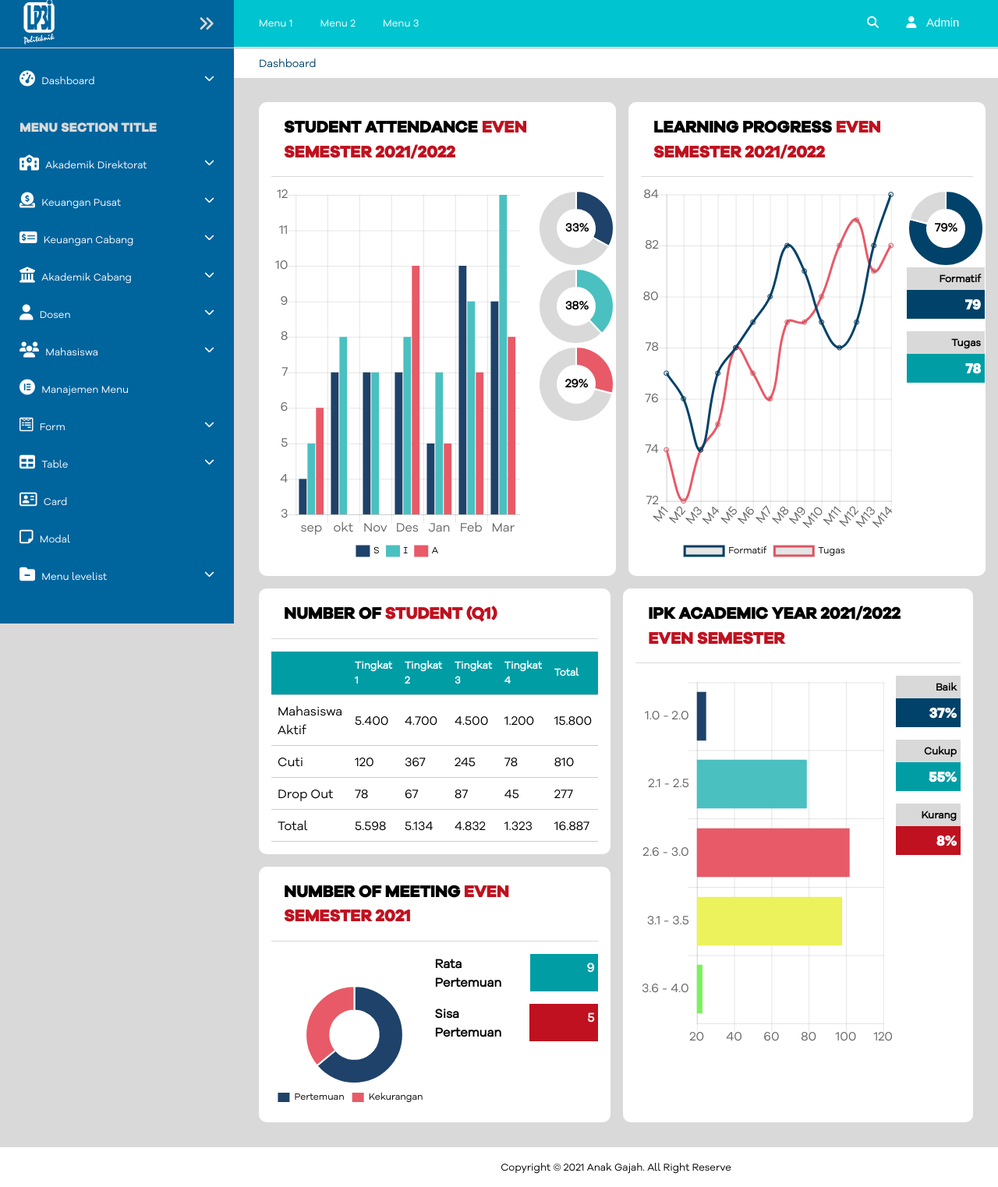
After one commit to beta-tester-cell/mytemplates-admin, a PHP site: page /index-akademik-cabang.php in a window 1280 px wide. The commit adds this page. Shown: the whole page at 78% size. Run offline with PHP 8.4, Linux system fonts and the light colour scheme; some libraries are stand-ins or nearby versions.

Commit message:
add akademik cabang and add script horizontal bar

```diff
--- a/footer.php
+++ b/footer.php
@@ -29,6 +29,8 @@
 
 <script src="theme/js/dashboard.js" defer></script>
 
+<script src="theme/js/akademikcabang.js" defer></script>
+
 
 
 
--- a/header.php
+++ b/header.php
@@ -1221,7 +1221,7 @@
 
                                 <li class="side-menu-item">
 
-                                    <a href="dashboard-page.php">
+                                    <a href="index-akademik-cabang.php">
 
                                         <span class="menu-icon-child"><i class="fa fa-tachometer-alt"></i></span>
 
--- /dev/null
+++ b/index-akademik-cabang.php
@@ -0,0 +1,205 @@
+<?php include('header.php') ?>
+<div class="breadcrumb-wrapper">
+    <div class="breadcrumb">
+        <a href="index-akademik-cabang.php">Dashboard</a>
+    </div>
+</div>
+<div class="content">
+    <div class="container">
+        <div class="py-1">
+            <div class="flex-chart d-flex grid-gap-1 flex-change mb-1">
+                <div class="card">
+                    <div class="card-header">
+                        <h6>STUDENT ATTENDANCE <span class="text-danger">EVEN SEMESTER 2021/2022</span></h6>
+                    </div>
+                    <div class="chart-box-newStudent">
+                        <div class="chart">
+                            <div class="chart-container">
+                                <canvas id="ChartKehadiran"></canvas>
+                            </div>
+                        </div>
+                        <div class="info">
+                            <div class="chart-presentase">
+                                <div class="chart-container">
+                                    <canvas id="ChartSakit"></canvas>
+                                    <span class="presentage">33%</span>
+                                </div>
+                                <div class="chart-container">
+                                    <canvas id="ChartIjin"></canvas>
+                                    <span class="presentage">38%</span>
+                                </div>
+                                <div class="chart-container">
+                                    <canvas id="ChartAbsen"></canvas>
+                                    <span class="presentage">29%</span>
+                                </div>
+                            </div>
+
+                        </div>
+                    </div>
+                </div>
+                <div class="card">
+                    <div class="card-header">
+                        <h6>LEARNING PROGRESS <span class="text-danger">EVEN SEMESTER 2021/2022</span></h6>
+                    </div>
+                    <div class="chart-box-newStudent">
+                        <div class="chart">
+                            <div class="chart-container">
+                                <canvas id="ChartLearning"></canvas>
+                            </div>
+                        </div>
+                        <div class="info">
+                            <div class="chart-presentase">
+                                <div class="chart-container">
+                                    <canvas id="Chartlearning"></canvas>
+                                    <span class="presentage">79%</span>
+                                </div>
+                                <div class="wrapper-width d-flex flex-column mb-1">
+                                    <div class="bg-dark">
+                                        <span>Formatif</span>
+                                    </div>
+                                    <div class="bg-color-primary">
+                                        <h6 class="chartInfo">79</h6>
+                                    </div>
+                                </div>
+                                <div class="wrapper-width d-flex flex-column mb-1">
+                                    <div class="bg-dark">
+                                        <span>Tugas</span>
+                                    </div>
+                                    <div class="bg-color-secondary">
+                                        <h6 class="chartInfo">78</h6>
+                                    </div>
+                                </div>
+                            </div>
+                        </div>
+
+                    </div>
+                </div>
+            </div>
+            <div class="flex-chart d-flex grid-gap-1 flex-change mb-1">
+                <div class="d-flex flex-column grid-gap-1 child">
+                    <div class="card">
+                        <div class="card-header">
+                            <h6>NUMBER OF <span class="text-danger">STUDENT (Q1)</span></h6>
+                        </div>
+                        <div class="table-responsive">
+                            <table>
+                                <thead class="bg-color-secondary">
+                                    <tr>
+                                        <th></th>
+                                        <th>Tingkat 1</th>
+                                        <th>Tingkat 2</th>
+                                        <th>Tingkat 3</th>
+                                        <th>Tingkat 4</th>
+                                        <th>Total</th>
+                                    </tr>
+                                </thead>
+                                <tbody>
+                                    <tr>
+                                        <td>Mahasiswa Aktif</td>
+                                        <td>5.400</td>
+                                        <td>4.700</td>
+                                        <td>4.500</td>
+                                        <td>1.200</td>
+                                        <td>15.800</td>
+                                    </tr>
+                                    <tr>
+                                        <td>Cuti</td>
+                                        <td>120</td>
+                                        <td>367</td>
+                                        <td>245</td>
+                                        <td>78</td>
+                                        <td>810</td>
+                                    </tr>
+                                    <tr>
+                                        <td>Drop Out</td>
+                                        <td>78</td>
+                                        <td>67</td>
+                                        <td>87</td>
+                                        <td>45</td>
+                                        <td>277</td>
+                                    </tr>
+                                    <tr>
+                                        <td>Total</td>
+                                        <td>5.598</td>
+                                        <td>5.134</td>
+                                        <td>4.832</td>
+                                        <td>1.323</td>
+                                        <td>16.887</td>
+                                    </tr>
+                                </tbody>
+                            </table>
+                        </div>
+                    </div>
+                    <div class="card">
+                        <div class="card-header">
+                            <h6>NUMBER OF MEETING <span class="text-danger">EVEN SEMESTER 2021</span></h6>
+                        </div>
+                        <div class="chart-box-newStudent">
+                            <div class="chart-meet">
+                                <div class="meet">
+                                    <div class="chart-container">
+                                        <canvas id="ChartMeet"></canvas>
+                                    </div>
+
+                                </div>
+                            </div>
+                            <div class="info-meet">
+                                <div class="d-flex flex-change justify-end grid-gap-1 mb-1">
+                                    <div class="free-text">Rata Pertemuan</div>
+                                    <div class="box-secondary">9</div>
+                                </div>
+                                <div class="d-flex flex-change justify-end grid-gap-1 mb-1">
+                                    <div class="free-text">Sisa Pertemuan</div>
+                                    <div class="box-danger">5</div>
+                                </div>
+                            </div>
+
+                        </div>
+                    </div>
+                </div>
+                <div class="card">
+                    <div class="card-header">
+                        <h6>IPK ACADEMIC YEAR 2021/2022 <span class="text-danger">EVEN SEMESTER</span></h6>
+                    </div>
+                    <div class="chart-box-newStudent">
+                        <div class="chart">
+                            <div class="chart-container">
+                                <canvas id="ChartIPK"></canvas>
+                            </div>
+                        </div>
+                        <div class="info">
+                            <div class="chart-presentase">
+                                <div class="wrapper-width d-flex flex-column mb-1">
+                                    <div class="bg-dark">
+                                        <span>Baik</span>
+                                    </div>
+                                    <div class="bg-color-primary">
+                                        <h6 class="chartInfo">37%</h6>
+                                    </div>
+                                </div>
+                                <div class="wrapper-width d-flex flex-column mb-1">
+                                    <div class="bg-dark">
+                                        <span>Cukup</span>
+                                    </div>
+                                    <div class="bg-color-secondary">
+                                        <h6 class="chartInfo">55%</h6>
+                                    </div>
+                                </div>
+                                <div class="wrapper-width d-flex flex-column mb-1">
+                                    <div class="bg-dark">
+                                        <span>Kurang</span>
+                                    </div>
+                                    <div class="bg-color-danger">
+                                        <h6 class="chartInfo">8%</h6>
+                                    </div>
+                                </div>
+                            </div>
+                        </div>
+
+                    </div>
+                </div>
+            </div>
+        </div>
+    </div>
+</div>
+<?php include('footer.php') ?>
--- a/theme/css/content.css
+++ b/theme/css/content.css
@@ -661,6 +661,10 @@
   height: 250px;
 }
 
+.meet > .chart-container {
+  height: 200px;
+}
+
 .bg-dark {
   background-color: var(--medium-color);
   font-size: 13px;
@@ -701,6 +705,7 @@
   padding: 5px 5px;
   font-size: 1rem;
   font-weight: 600;
+  width: 100px;
 }
 
 .box-secondary {
@@ -710,6 +715,7 @@
   padding: 5px 5px;
   font-size: 1rem;
   font-weight: 600;
+  width: 100px;
 }
 
 .box-danger {
@@ -719,13 +725,23 @@
   padding: 5px 5px;
   font-size: 1rem;
   font-weight: 600;
+  width: 100px;
 }
 
 .flex-chart > .card {
   width: 50%;
 }
 
-@media (max-width: 475px) {
+.flex-chart > .child {
+  width: 50%;
+}
+
+.chart-meet,
+.info-meet {
+  width: 50%;
+}
+
+@media (max-width: 516px) {
   .chart-box-newStudent {
     display: flex;
     align-items: unset;
@@ -746,7 +762,22 @@
   }
 
   .chart,
-  .info {
+  .info,
+  .chart-meet,
+  .info-meet {
     width: 100%;
   }
+
+  .wrapper-width {
+    width: 25%;
+  }
+  .chart-custom {
+    width: 100%;
+  }
+  .info-custom {
+    width: 100%;
+    display: grid;
+    grid-template-columns: 1fr 1fr 1fr;
+    gap: 1rem;
+  }
 }
--- a/theme/css/mobile.css
+++ b/theme/css/mobile.css
@@ -332,7 +332,8 @@
     transform: translate(0%, 0%);
   }
 
-  .flex-chart > .card {
+  .flex-chart > .card,
+  .flex-chart > .child {
     width: 100%;
   }
 
@@ -814,7 +815,8 @@
   .flex-change-reverse {
     flex-direction: column-reverse;
   }
-  .flex-chart > .card {
+  .flex-chart > .card,
+  .flex-chart > .child {
     width: 100%;
   }
 
@@ -1028,7 +1030,8 @@
   .flex-change-reverse {
     flex-direction: column-reverse;
   }
-  .flex-chart > .card {
+  .flex-chart > .card,
+  .flex-chart > .child {
     width: 100%;
   }
   .chart-width-custom {
--- a/theme/css/style.css
+++ b/theme/css/style.css
@@ -412,6 +412,10 @@ img {
 
 .align-center {
   align-items: center;
+}
+
+.justify-end {
+  justify-content: flex-end;
 }
 
 .flex-column {
```
Also changed, not shown: index.php (+5 -5 lines), theme/js/akademikcabang.js (added, +345 -0 lines), theme/js/dashboard.js (+2 -5 lines).
